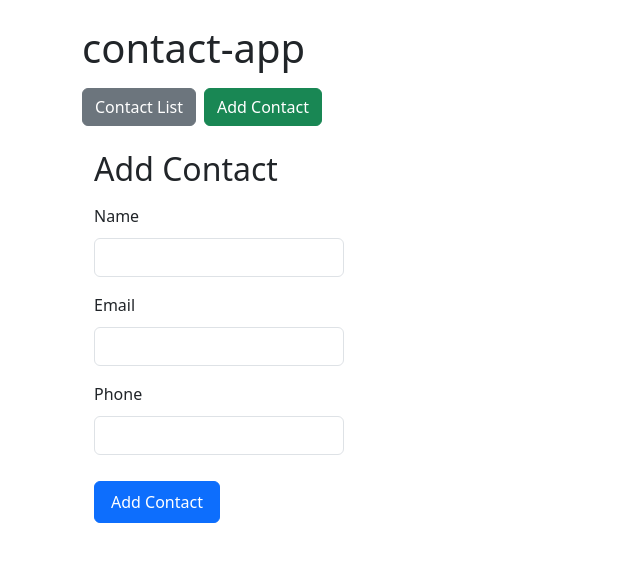
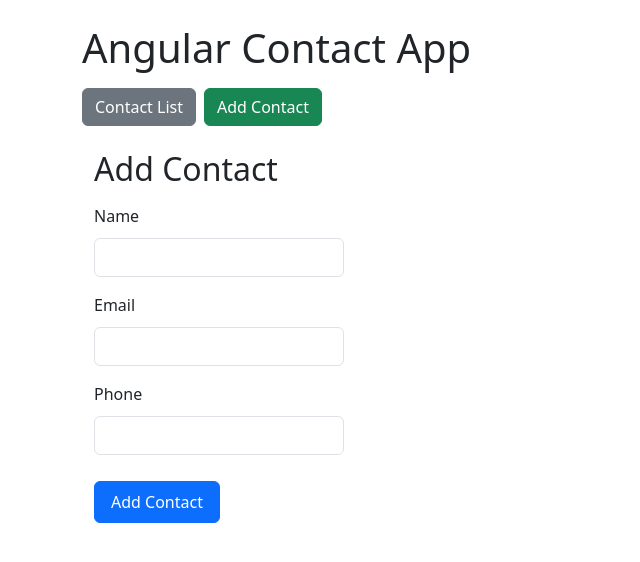
Before and after one commit to petertechy/Angular-Contact-app, an Angular app: page /add in a window 1280 px wide. Shown: the top 562 px of the page, without its empty margins (0-640 px from the left). Built offline with nearby package versions, Linux system fonts and the light colour scheme.

Commit message:
Updated app.component.ts

```diff
--- a/src/app/app.component.ts
+++ b/src/app/app.component.ts
@@ -1,16 +1,16 @@
 import { CommonModule } from '@angular/common';
 import { Component } from '@angular/core';
-import { RouterOutlet } from '@angular/router';
+import { RouterLink, RouterOutlet } from '@angular/router';
 import { ToastService } from './services/toast.service'; // Import ToastService
 
 @Component({
   selector: 'app-root',
-  imports: [CommonModule, RouterOutlet],
+  imports: [CommonModule, RouterOutlet, RouterLink],
   templateUrl: './app.component.html',
   styleUrls: ['./app.component.css'],
 })
 export class AppComponent {
-  title = 'contact-app';
+  title = 'Angular Contact App';
 
   constructor(public toastService: ToastService) {}
 
```
